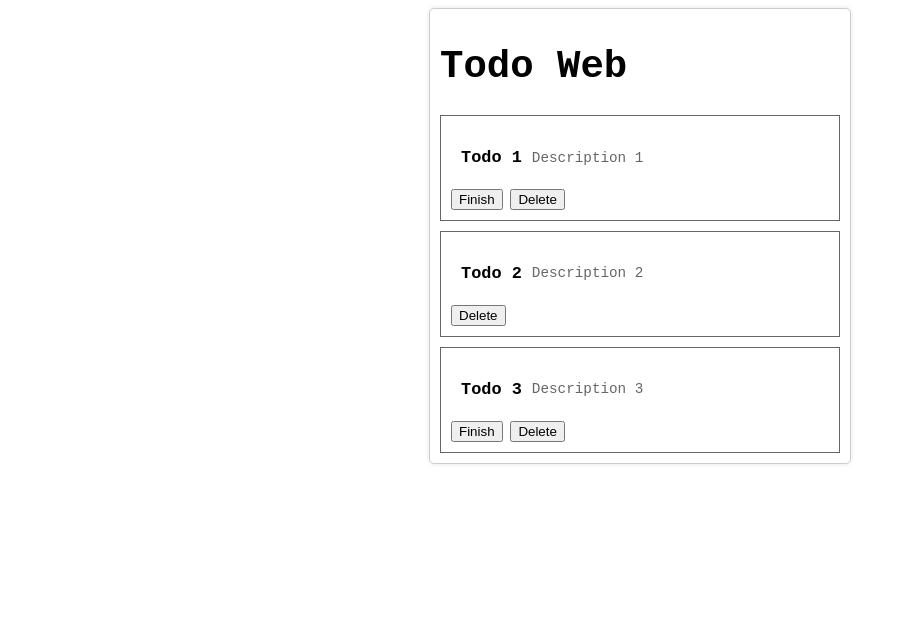
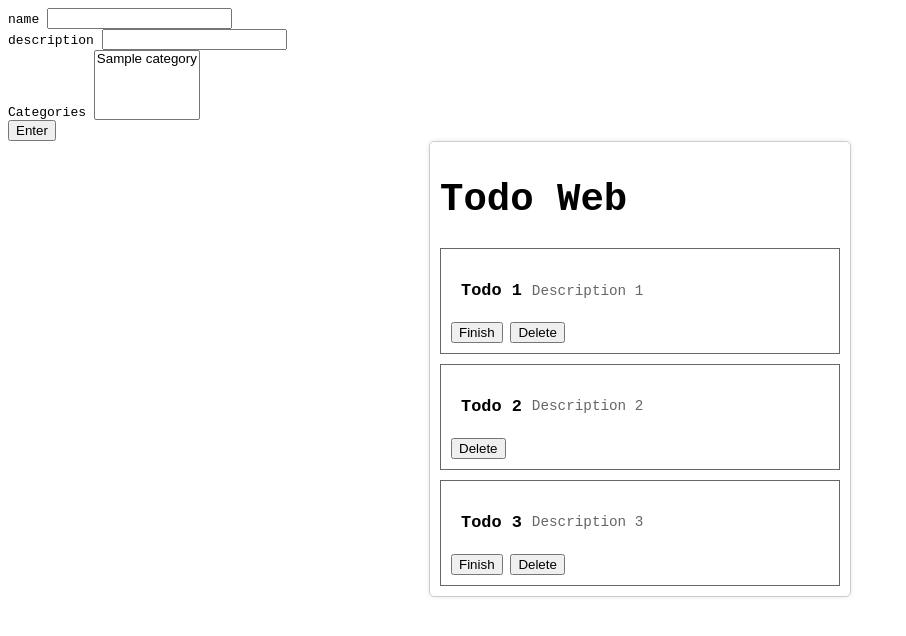
Before and after one commit to ianlabicani/php-web, a PHP site: page / in a window 1280 px wide. Shown: the top 636 px of the page, without its empty margins (0-906 px from the left). Run offline with PHP 8.4, Linux system fonts and the light colour scheme; tables that the repository leaves empty or names only in its code hold one stand-in row (values such as "Sample post").

Commit message:
add session, create insert form of task and categories

```diff
--- a/index.php
+++ b/index.php
@@ -1,3 +1,6 @@
+<?php require('includes/dbconn.php');
+session_start();?>
+
 <?php
 // change source of data from static array to database
 $todos = array(
@@ -23,15 +26,53 @@ $todos = array(
 
 ?>
 
+<?php
+    $sql ="SELECT id, name FROM categories";
+    $stmt= $conn->query($sql);
+    $categories = $stmt->fetchAll(PDO::FETCH_ASSOC);
+?>
 <!DOCTYPE html>
 <html lang="en">
+
 <head>
   <meta charset="UTF-8">
   <meta name="viewport" content="width=device-width, initial-scale=1.0">
   <link rel="stylesheet" href="style.css">
   <title>Todo Web</title>
 </head>
+
 <body>
+  <?php if(isset($_SESSION['success'])){
+    echo $_SESSION['success'];
+    unset($_SESSION['success']);
+  }
+  ?>
+
+  <form action="tasks/insert.php" method="POST">
+    <div>
+      <label for="">name</label>
+      <input type="text" name="name" id="">
+    </div>
+    <div>
+      <label for="">description</label>
+      <input type="text" name="description" id="">
+    </div>
+    <div>
+      <label for="">Categories</label>
+      <select name="categoriesId[]" id="" multiple>
+        <?php foreach($categories as $category){
+        ?>
+        <option value="<?=$category['id']?>"><?=$category['name']?></option>
+        <?php }?>
+      </select>
+    </div>
+    <div>
+      <input type="submit" value="Enter">
+    </div>
+  </form>
+
+</body>
+
 
 <div class="card todos-card">
   <div class="card-title">
@@ -62,4 +103,5 @@ $todos = array(
       <?php } ?>
     </div>
   </div>
+
 </html>
```
Lines whose indentation alone changed are shown as unchanged.
